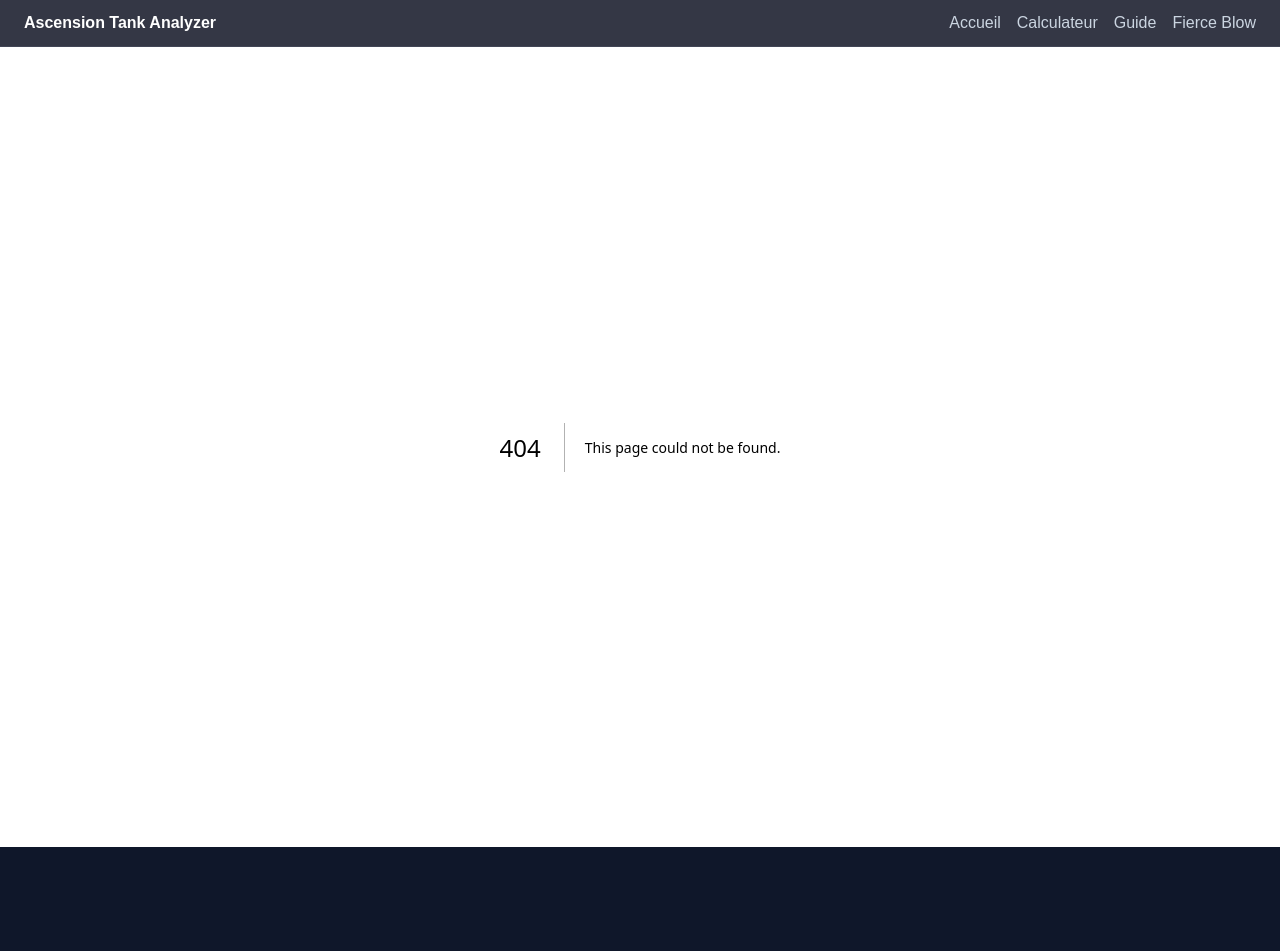
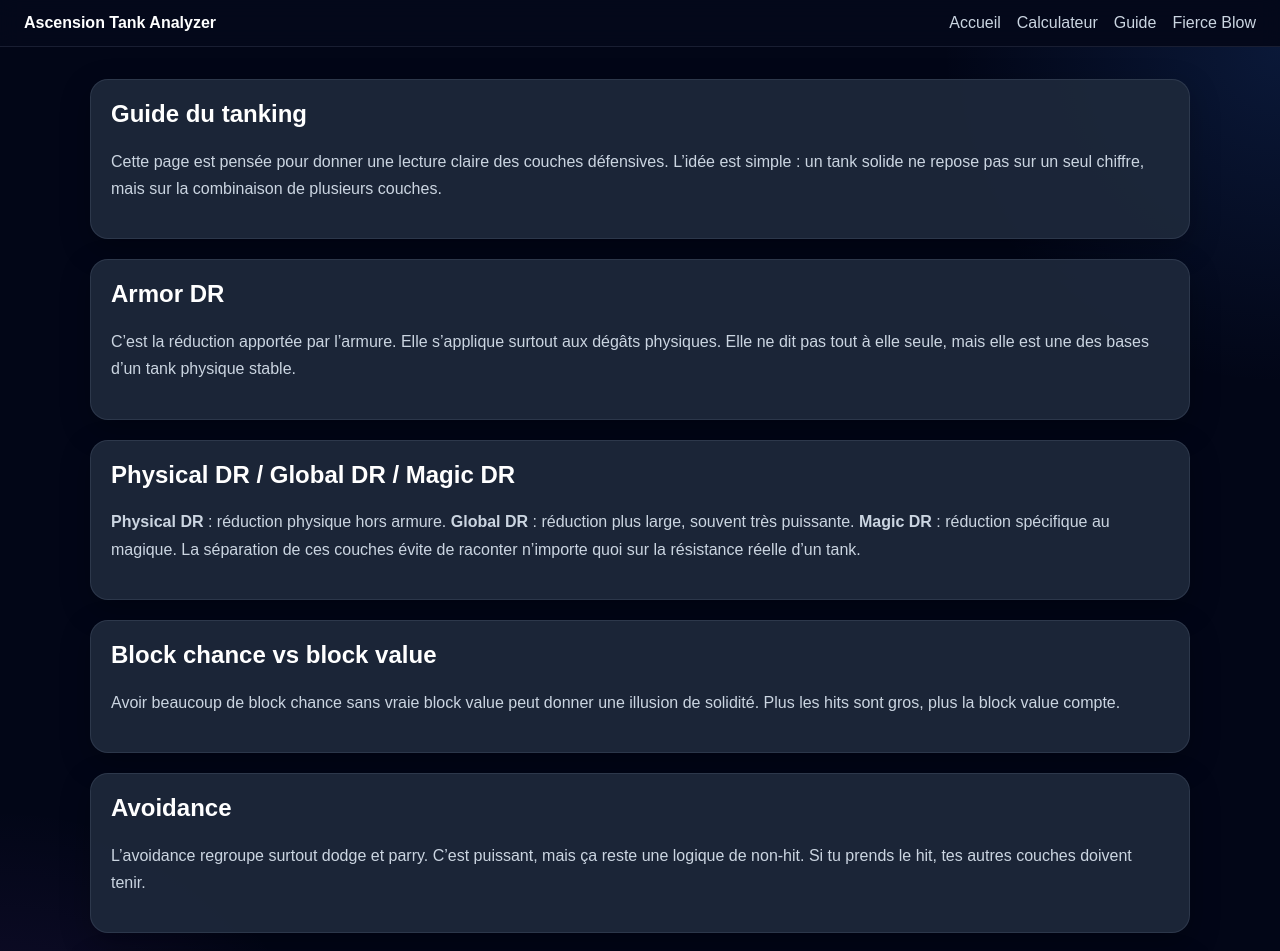
Before and after one commit to Fissayaz/ascension-tank-analyzer, a Next.js app: page /guide in a window 1280 px wide. Before the commit this address had no page. Shown: the top 951 px of the page. Before the commit the page ends 847 px from the top, so only its background shows below. Built offline with nearby package versions, Linux system fonts and the light colour scheme.

Commit message:
guide/page.tsx

```diff
--- /dev/null
+++ b/app/guide/page.tsx
@@ -0,0 +1,80 @@
+export default function GuidePage() {
+  const cardStyle: React.CSSProperties = {
+    background: "rgba(30, 41, 59, 0.92)",
+    border: "1px solid rgba(148, 163, 184, 0.15)",
+    borderRadius: 18,
+    padding: 20,
+    boxShadow: "0 10px 30px rgba(0,0,0,0.25)",
+  };
+
+  return (
+    <main
+      style={{
+        minHeight: "100vh",
+        background:
+          "radial-gradient(circle at top right, rgba(59,130,246,0.15), transparent 20%), radial-gradient(circle at bottom left, rgba(168,85,247,0.12), transparent 20%), #020617",
+        color: "white",
+        fontFamily: "Arial, sans-serif",
+        padding: 32,
+      }}
+    >
+      <div style={{ maxWidth: 1100, margin: "0 auto", display: "grid", gap: 20 }}>
+        <section style={cardStyle}>
+          <h1 style={{ marginTop: 0 }}>Guide du tanking</h1>
+          <p style={{ color: "#cbd5e1", lineHeight: 1.7 }}>
+            Cette page est pensée pour donner une lecture claire des couches
+            défensives. L’idée est simple : un tank solide ne repose pas sur un
+            seul chiffre, mais sur la combinaison de plusieurs couches.
+          </p>
+        </section>
+
+        <section style={cardStyle}>
+          <h2 style={{ marginTop: 0 }}>Armor DR</h2>
+          <p style={{ color: "#cbd5e1", lineHeight: 1.7 }}>
+            C’est la réduction apportée par l’armure. Elle s’applique surtout aux
+            dégâts physiques. Elle ne dit pas tout à elle seule, mais elle est une
+            des bases d’un tank physique stable.
+          </p>
+        </section>
+
+        <section style={cardStyle}>
+          <h2 style={{ marginTop: 0 }}>Physical DR / Global DR / Magic DR</h2>
+          <p style={{ color: "#cbd5e1", lineHeight: 1.7 }}>
+            <strong>Physical DR</strong> : réduction physique hors armure.{" "}
+            <strong>Global DR</strong> : réduction plus large, souvent très
+            puissante. <strong>Magic DR</strong> : réduction spécifique au
+            magique. La séparation de ces couches évite de raconter n’importe quoi
+            sur la résistance réelle d’un tank.
+          </p>
+        </section>
+
+        <section style={cardStyle}>
+          <h2 style={{ marginTop: 0 }}>Block chance vs block value</h2>
+          <p style={{ color: "#cbd5e1", lineHeight: 1.7 }}>
+            Avoir beaucoup de block chance sans vraie block value peut donner une
+            illusion de solidité. Plus les hits sont gros, plus la block value
+            compte.
+          </p>
+        </section>
+
+        <section style={cardStyle}>
+          <h2 style={{ marginTop: 0 }}>Avoidance</h2>
+          <p style={{ color: "#cbd5e1", lineHeight: 1.7 }}>
+            L’avoidance regroupe surtout dodge et parry. C’est puissant, mais ça
+            reste une logique de non-hit. Si tu prends le hit, tes autres couches
+            doivent tenir.
+          </p>
+        </section>
+
+        <section style={cardStyle}>
+          <h2 style={{ marginTop: 0 }}>Absorb</h2>
+          <p style={{ color: "#cbd5e1", lineHeight: 1.7 }}>
+            L’absorb est souvent excellent contre des hits normaux ou répétés,
+            mais il peut être moins impressionnant contre certains bursts ou
+            mécaniques spéciales. Il faut toujours le lire avec le reste.
+          </p>
+        </section>
+      </div>
+    </main>
+  );
+}
```
